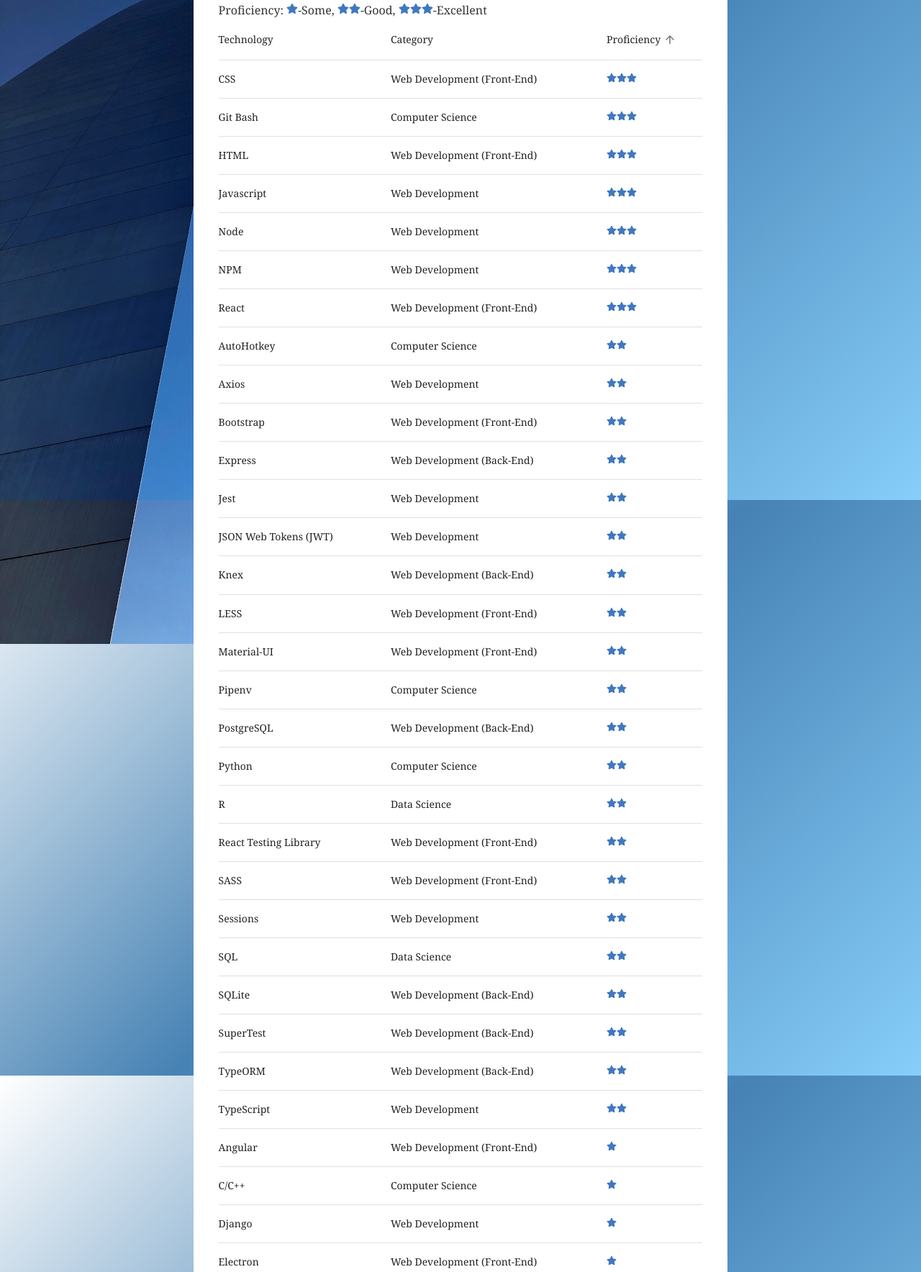
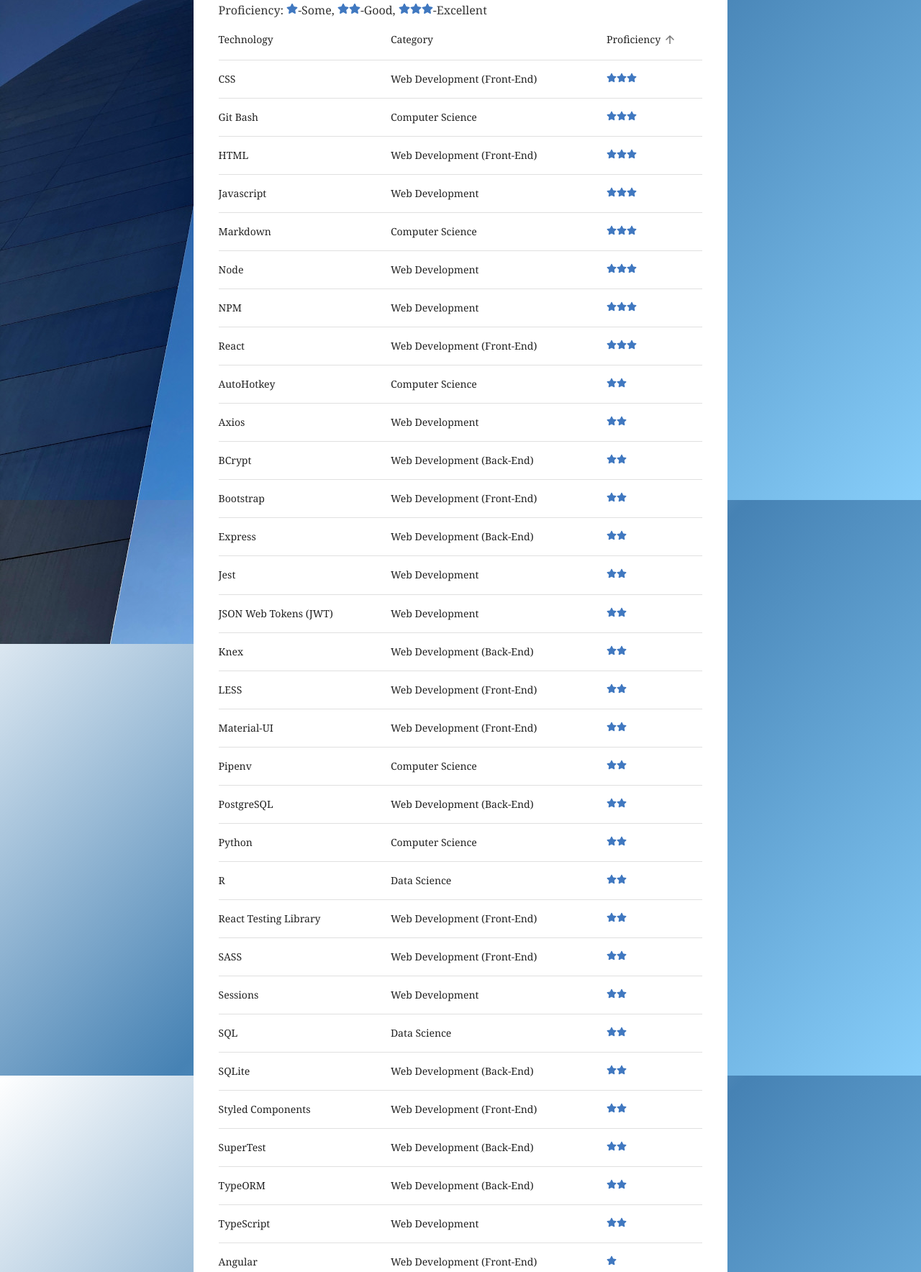
Before and after one commit to EricBanker12/portfolio-react, a Gatsby site: page /skills in a window 1280 px wide. Shown: the part 105-1873 px from the top of the page at 72% size. Built offline with nearby package versions, Linux system fonts and the light colour scheme; Gatsby itself is replaced by a stand-in of ours; some packages are replaced by stand-ins of ours.

Commit message:
add skills, alphabetize projects' tech stacks

```diff
--- a/src/data/skills.js
+++ b/src/data/skills.js
@@ -194,6 +194,21 @@
     category: 'Data Science',
     proficiency: 1,
   },
+  {
+    technology: 'Styled Components',
+    category: 'Web Development (Front-End)',
+    proficiency: 2,
+  },
+  {
+    technology: 'BCrypt',
+    category: 'Web Development (Back-End)',
+    proficiency: 2,
+  },
+  {
+    technology: 'Markdown',
+    category: 'Computer Science',
+    proficiency: 3,
+  },
 ]
 
 export default data
```
Also changed, not shown: src/data/portfolio.js (+5 -5 lines).
